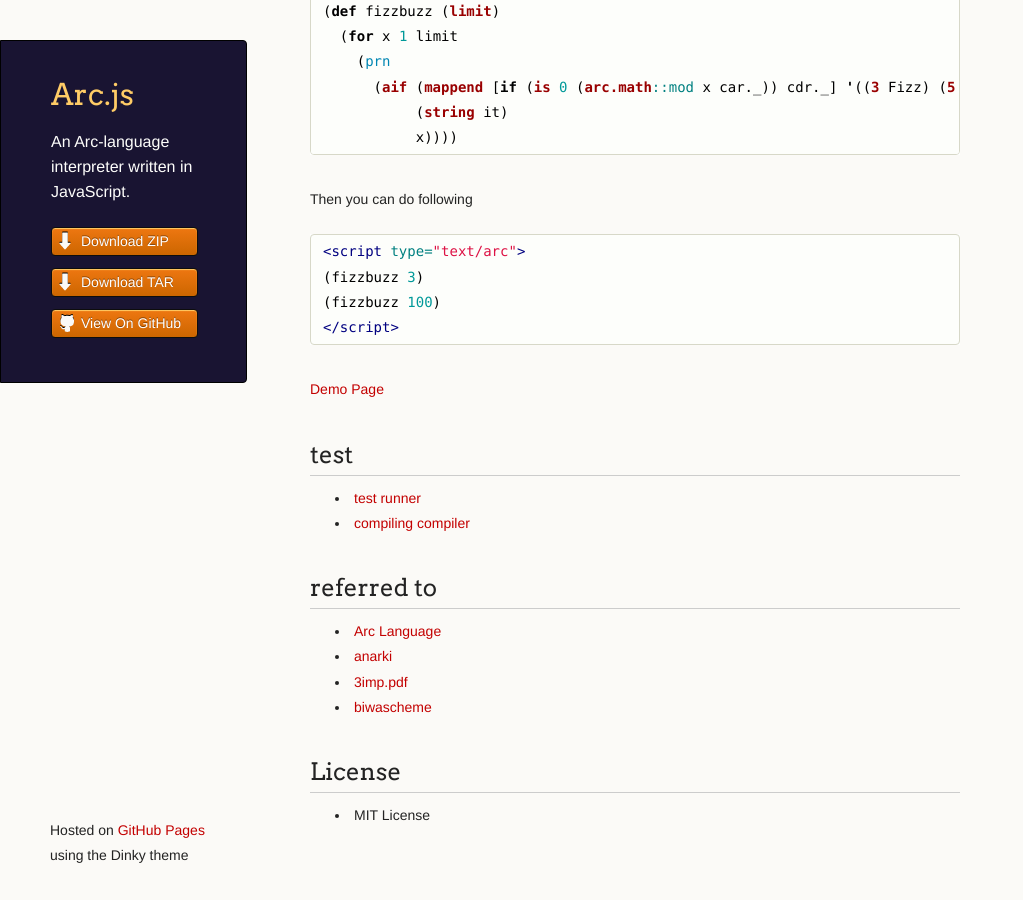
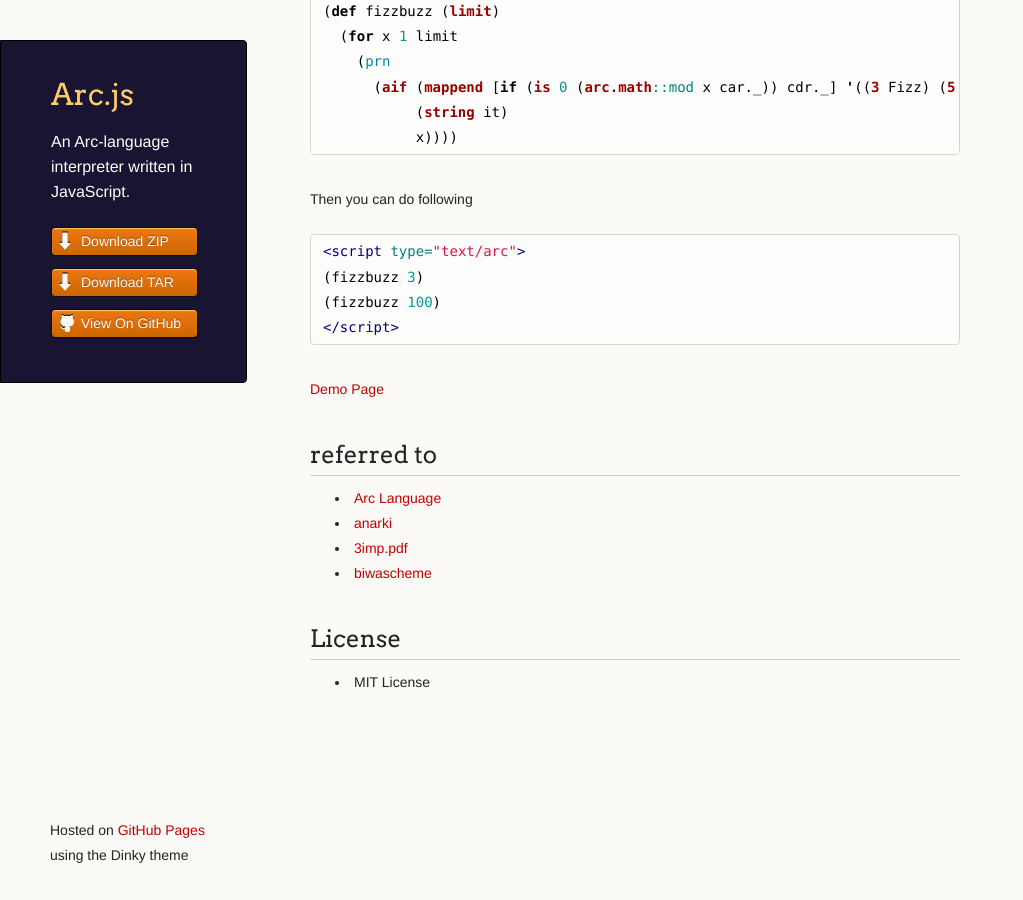
Before and after one commit to smihica/arc-js, a Jekyll site: the page built from index.md, in a window 1280 px wide and 900 px high, scrolled down 2654 px. Shown: the whole window, without its empty margins (0-1023 px from the left). Built offline with Jekyll 4.4.1, drawn with Linux system fonts in a browser that asks for light colours; nearby versions of some CDN libraries; library files that are not in the unit come from our copies.

Commit message:
Removed tests of defferent version.

```diff
--- a/index.md
+++ b/index.md
@@ -98,11 +98,6 @@
 {% endhighlight %}
 [Demo Page](demo_02.html)
 
-## test
-
-- [test runner](http://smihica.com/arc-js/test/unit.html)
-- [compiling compiler](http://smihica.com/arc-js/test/compiling-compiler.html)
-
 ## referred to
 
 - [Arc Language](http://arclanguage.github.io/)
```
